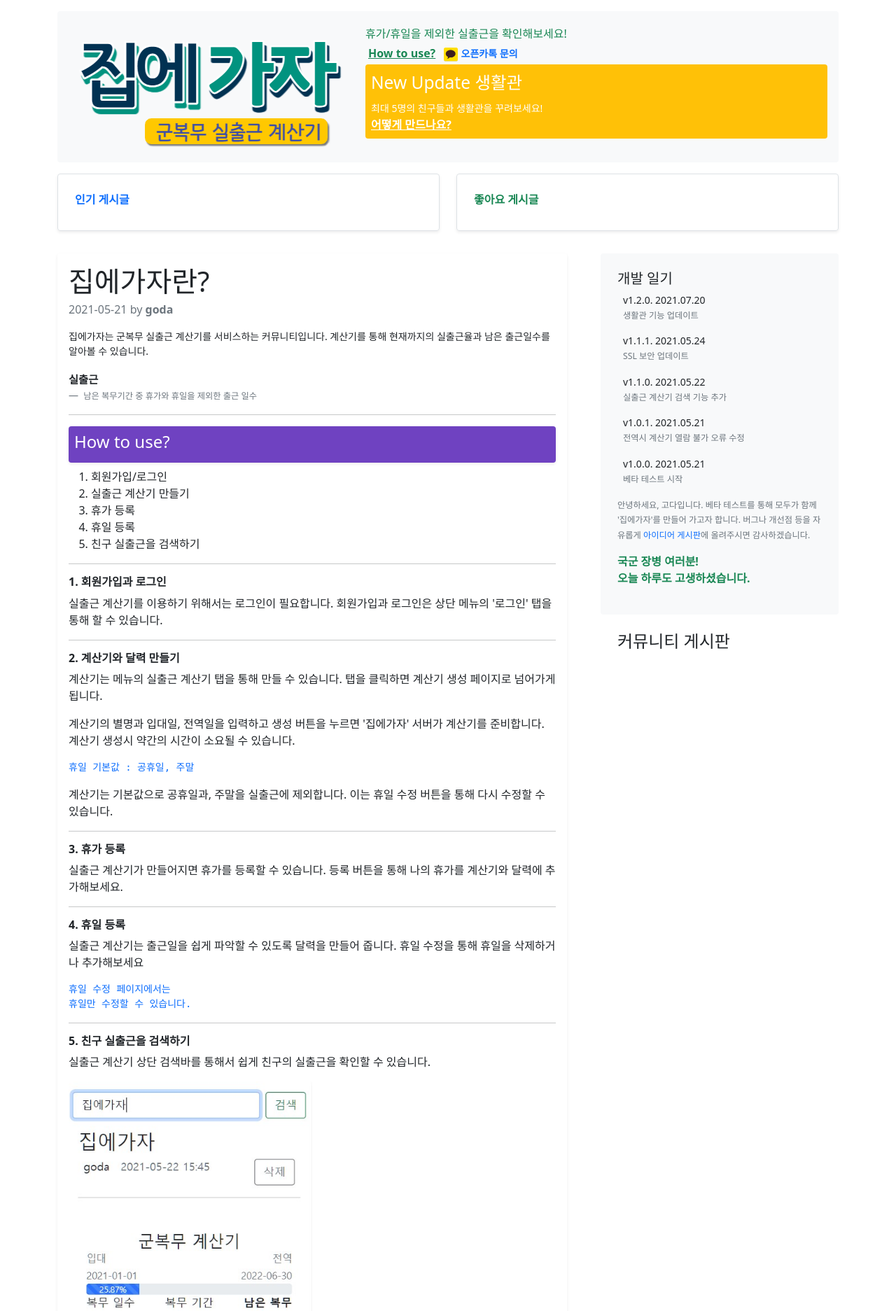
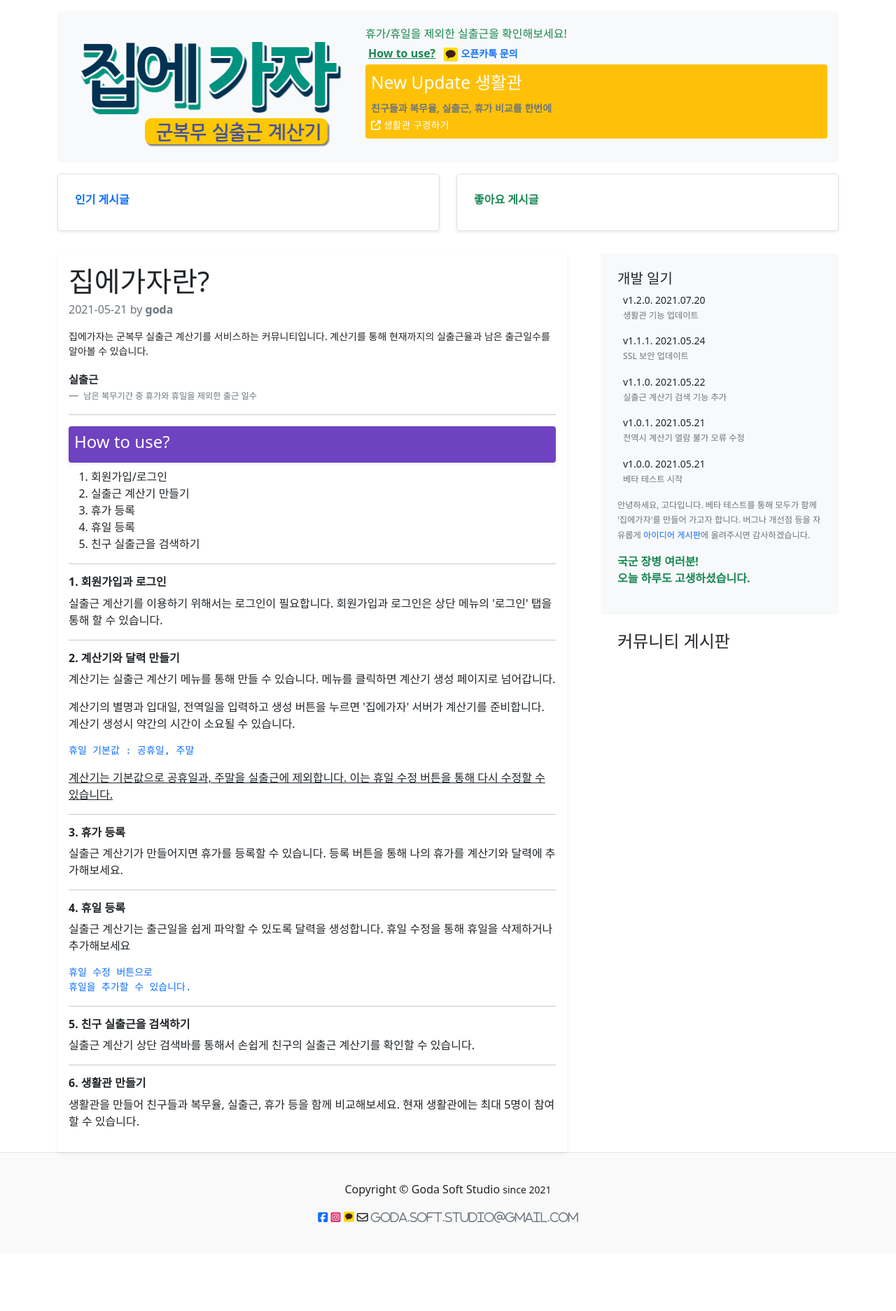
Before and after one commit to GoDa-Choe/UnvaccinatedRestaurantGuide-Gazaahome, a Django app: template home/templates/home/home.html in a window 1280 px wide. Shown: the part 56-1929 px from the top of the page at 70% size. After the commit the page ends 1803 px from the top, so only its background shows below. Run offline with Django 3.2, Linux system fonts and the light colour scheme; the template is opened without the code that fills it, so the values that code supplies are empty; some libraries are stand-ins or nearby versions.

Commit message:
홈페이지 메인 배너, how to use?, 컨트리뷰션 수정 -> 마지막 커밋

```diff
--- a/home/templates/home/home_area_1st.html
+++ b/home/templates/home/home_area_1st.html
@@ -45,11 +45,11 @@
         <hr>
 
         <h6><strong>2. 계산기와 달력 만들기</strong></h6>
-        <p>계산기는 메뉴의 실출근 계산기 탭을 통해 만들 수 있습니다. 탭을 클릭하면 계산기 생성 페이지로 넘어가게 됩니다.</p>
+        <p>계산기는 실출근 계산기 메뉴를 통해 만들 수 있습니다. 메뉴를 클릭하면 계산기 생성 페이지로 넘어갑니다.</p>
         <p>계산기의 별명과 입대일, 전역일을 입력하고 생성 버튼을 누르면 '집에가자' 서버가 계산기를 준비합니다. 계산기 생성시 약간의 시간이
             소요될 수 있습니다.</p>
         <pre class="text-primary"><code>휴일 기본값 : 공휴일, 주말</code></pre>
-        <p>계산기는 기본값으로 공휴일과, 주말을 실출근에 제외합니다. 이는 휴일 수정 버튼을 통해 다시 수정할 수 있습니다.</p>
+        <p class="text-decoration-underline">계산기는 기본값으로 공휴일과, 주말을 실출근에 제외합니다. 이는 휴일 수정 버튼을 통해 다시 수정할 수 있습니다.</p>
 
         <hr>
         <h6><strong>3. 휴가 등록</strong></h6>
@@ -58,26 +58,20 @@
         <hr>
 
         <h6><strong>4. 휴일 등록</strong></h6>
-        <p>실출근 계산기는 출근일을 쉽게 파악할 수 있도록 달력을 만들어 줍니다. 휴일 수정을 통해 휴일을 삭제하거나 추가해보세요</p>
-        <pre class="text-primary"><code>휴일 수정 페이지에서는<br>휴일만 수정할 수 있습니다.</code></pre>
+        <p>실출근 계산기는 출근일을 쉽게 파악할 수 있도록 달력을 생성합니다. 휴일 수정을 통해 휴일을 삭제하거나 추가해보세요</p>
+        <pre class="text-primary"><code>휴일 수정 버튼으로<br>휴일을 추가할 수 있습니다.</code></pre>
 
         <hr>
 
         <h6 id="howtosearch"><strong>5. 친구 실출근을 검색하기</strong></h6>
-        <p>실출근 계산기 상단 검색바를 통해서 쉽게 친구의 실출근을 확인할 수 있습니다.</p>
-        <div class="col-md-6">
-            <img src="{% static 'home/images/search_calculator.jpg' %}" class="w-100" alt="사진 업로드 실패">
+        <p>실출근 계산기 상단 검색바를 통해서 손쉽게 친구의 실출근 계산기를 확인할 수 있습니다.</p>
 
-        </div>
 
         <hr>
 
         <h6 id="howtomake"><strong>6. 생활관 만들기</strong></h6>
-        <p>생활관을 만들어 친구들과 복무율, 실출근, 휴가 등을 비교해보세요. 생활관에는 최대 5명이 참여할 수 있습니다.</p>
-        <div class="col-md-6">
-            <img src="{% static 'home/images/search_calculator.jpg' %}" class="w-100" alt="사진 업로드 실패">
+        <p>생활관을 만들어 친구들과 복무율, 실출근, 휴가 등을 함께 비교해보세요. 현재 생활관에는 최대 5명이 참여할 수 있습니다.</p>
 
-        </div>
 
     </article>
 </div>
--- a/home/templates/home/home_banner.html
+++ b/home/templates/home/home_banner.html
@@ -16,8 +16,9 @@
             </a>
             <div class="p-2 mt-1 text-white rounded bg-warning">
                 <h3 class=""><small>New Update 생활관</small></h3>
-                <p class="my-0"><small>최대 5명의 친구들과 생활관을 꾸려보세요! </small></p>
-                <a href="#howtomake" class="text-white fw-bold">어떻게 만드나요?</a>
+                <p class="my-0 fw-bold text-secondary"><small>친구들과 복무율, 실출근, 휴가 비교를 한번에</small></p>
+                <a href="{% url "barracks:barracks_detail" 3 %}" class="text-white text-decoration-none small">
+                    <i class="fas fa-external-link-alt"></i> 생활관 구경하기</a>
             </div>
 
         </div>
```
Also changed, not shown: home/templates/home/contributor.html (+8 -2 lines), home/views.py (+12 -0 lines).
